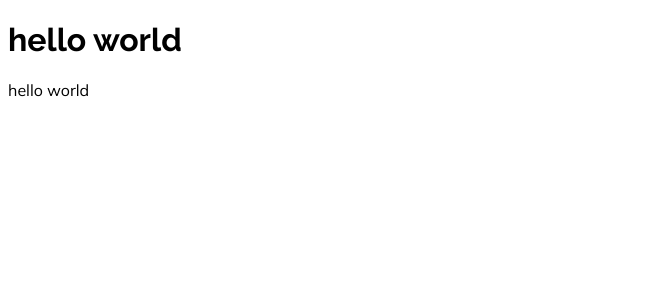
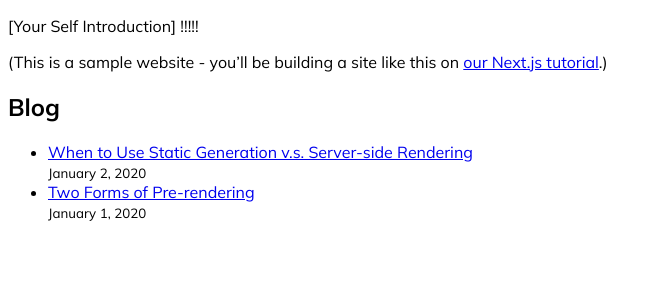
Before and after one commit to darideveloper/blog-ai, a Next.js app: page / in a window 1280 px wide. Shown: the top 300 px of the page, without its empty margins (0-660 px from the left). Built offline with nearby package versions, Linux system fonts and the light colour scheme.

Commit message:
feat (posts): home and details page

```diff
--- /dev/null
+++ b/components/date.js
@@ -0,0 +1,6 @@
+import { parseISO, format } from 'date-fns'
+
+export default function Date({ dateString }) {
+  const date = parseISO(dateString)
+  return <time dateTime={dateString}>{format(date, 'LLLL d, yyyy')}</time>
+}
--- /dev/null
+++ b/lib/posts.js
@@ -0,0 +1,71 @@
+import fs from 'fs'
+import path from 'path'
+import matter from 'gray-matter'
+import { remark } from 'remark'
+import html from 'remark-html'
+
+const postsDirectory = path.join(process.cwd(), 'posts')
+
+export function getSortedPostsData() {
+  // Get file names under /posts
+
+  const fileNames = fs.readdirSync(postsDirectory)
+  const allPostsData = fileNames.map((fileName) => {
+    // Remove ".md" from file name to get id
+    const id = fileName.replace(/\.md$/, '')
+
+    // Read markdown file as string
+    const fullPath = path.join(postsDirectory, fileName)
+    const fileContents = fs.readFileSync(fullPath, 'utf8')
+
+    // Use gray-matter to parse the post metadata section
+    const matterResult = matter(fileContents)
+
+    // Combine the data with the id
+    return {
+      id,
+      ...matterResult.data,
+    }
+  })
+  // Sort posts by date
+  return allPostsData.sort((a, b) => {
+    if (a.date < b.date) {
+      return 1
+    } else {
+      return -1
+    }
+  })
+}
+
+export function getAllPostIds() {
+  const fileNames = fs.readdirSync(postsDirectory)
+
+  return fileNames.map((fileName) => {
+    return {
+      params: {
+        id: fileName.replace(/\.md$/, ''),
+      },
+    }
+  })
+}
+
+export async function getPostData(id) {
+  const fullPath = path.join(postsDirectory, `${id}.md`);
+  const fileContents = fs.readFileSync(fullPath, 'utf8');
+
+  // Use gray-matter to parse the post metadata section
+  const matterResult = matter(fileContents);
+
+  // Use remark to convert markdown into HTML string
+  const processedContent = await remark()
+    .use(html)
+    .process(matterResult.content);
+  const contentHtml = processedContent.toString();
+
+  // Combine the data with the id and contentHtml
+  return {
+    id,
+    contentHtml,
+    ...matterResult.data,
+  };
+}
--- a/package.json
+++ b/package.json
@@ -10,12 +10,14 @@
   },
   "dependencies": {
     "autoprefixer": "10.4.14",
-    "eslint": "8.43.0",
-    "eslint-config-next": "^12.0.4",
+    "date-fns": "^2.30.0",
+    "gray-matter": "^4.0.3",
     "next": "13.4.7",
     "postcss": "8.4.24",
     "react": "18.2.0",
     "react-dom": "18.2.0",
+    "remark": "^14.0.3",
+    "remark-html": "^15.0.2",
     "tailwindcss": "3.3.2"
   }
 }
--- a/pages/404.jsx
+++ b/pages/404.jsx
@@ -0,0 +1,5 @@
+export default function page404() {
+  return (
+    <span>404</span>
+  )
+}
--- a/pages/index.jsx
+++ b/pages/index.jsx
@@ -1,11 +1,48 @@
-import Layout from '../components/Layout'
-import { title_font, regular_font } from "@/lib/fornts"
+import Link from 'next/link'
+import Head from 'next/head'
+import Date from '../components/date'
+import Layout, { siteTitle } from '../components/layout'
+import { getSortedPostsData } from '../lib/posts'
 
-export default function Index () {
-    return (
-      <Layout>
-        <h1 className={title_font.className}>hello world</h1>
-        <p>hello world</p>
-      </Layout>
-    )
+export default function Home({ allPostsData }) {
+  return (
+    <Layout home>
+      <Head>
+        <title>{siteTitle}</title>
+      </Head>
+      <section >
+        <p>[Your Self Introduction] !!!!!</p>
+        <p>
+          (This is a sample website - you’ll be building a site like this on{' '}
+          <a href="https://nextjs.org/learn">our Next.js tutorial</a>.)
+        </p>
+      </section>
+
+      {/* Render posts */}
+      <section>
+        <h2>Blog</h2>
+        <ul>
+          {allPostsData.map(({ id, date, title }) => (
+            <li key={id}>
+              <Link href={`/posts/${id}`}>{title}</Link>
+              <br />
+              <small>
+                <Date dateString={date} />
+              </small>
+            </li>
+          ))}
+        </ul>
+      </section>
+    </Layout>
+  )
 }
+
+// Get props to gerneate static HTML
+export async function getStaticProps() {
+  const allPostsData = getSortedPostsData()
+  return {
+    props: {
+      allPostsData,
+    },
+  }
+}
--- /dev/null
+++ b/posts/pre-rendering.md
@@ -0,0 +1,11 @@
+---
+title: 'Two Forms of Pre-rendering'
+date: '2020-01-01'
+---
+
+Next.js has two forms of pre-rendering: **Static Generation** and **Server-side Rendering**. The difference is in **when** it generates the HTML for a page.
+
+- **Static Generation** is the pre-rendering method that generates the HTML at **build time**. The pre-rendered HTML is then _reused_ on each request.
+- **Server-side Rendering** is the pre-rendering method that generates the HTML on **each request**.
+
+Importantly, Next.js lets you **choose** which pre-rendering form to use for each page. You can create a "hybrid" Next.js app by using Static Generation for most pages and using Server-side Rendering for others.
--- /dev/null
+++ b/posts/ssg-ssr.md
@@ -0,0 +1,19 @@
+---
+title: 'When to Use Static Generation v.s. Server-side Rendering'
+date: '2020-01-02'
+---
+
+We recommend using **Static Generation** (with and without data) whenever possible because your page can be built once and served by CDN, which makes it much faster than having a server render the page on every request.
+
+You can use Static Generation for many types of pages, including:
+
+- Marketing pages
+- Blog posts
+- E-commerce product listings
+- Help and documentation
+
+You should ask yourself: "Can I pre-render this page **ahead** of a user's request?" If the answer is yes, then you should choose Static Generation.
+
+On the other hand, Static Generation is **not** a good idea if you cannot pre-render a page ahead of a user's request. Maybe your page shows frequently updated data, and the page content changes on every request.
+
+In that case, you can use **Server-Side Rendering**. It will be slower, but the pre-rendered page will always be up-to-date. Or you can skip pre-rendering and use client-side JavaScript to populate data.
```
Also changed, not shown: pages/posts/[id].jsx (+39 -0 lines), 1 other file (tests, documents, lock files or other folders).
